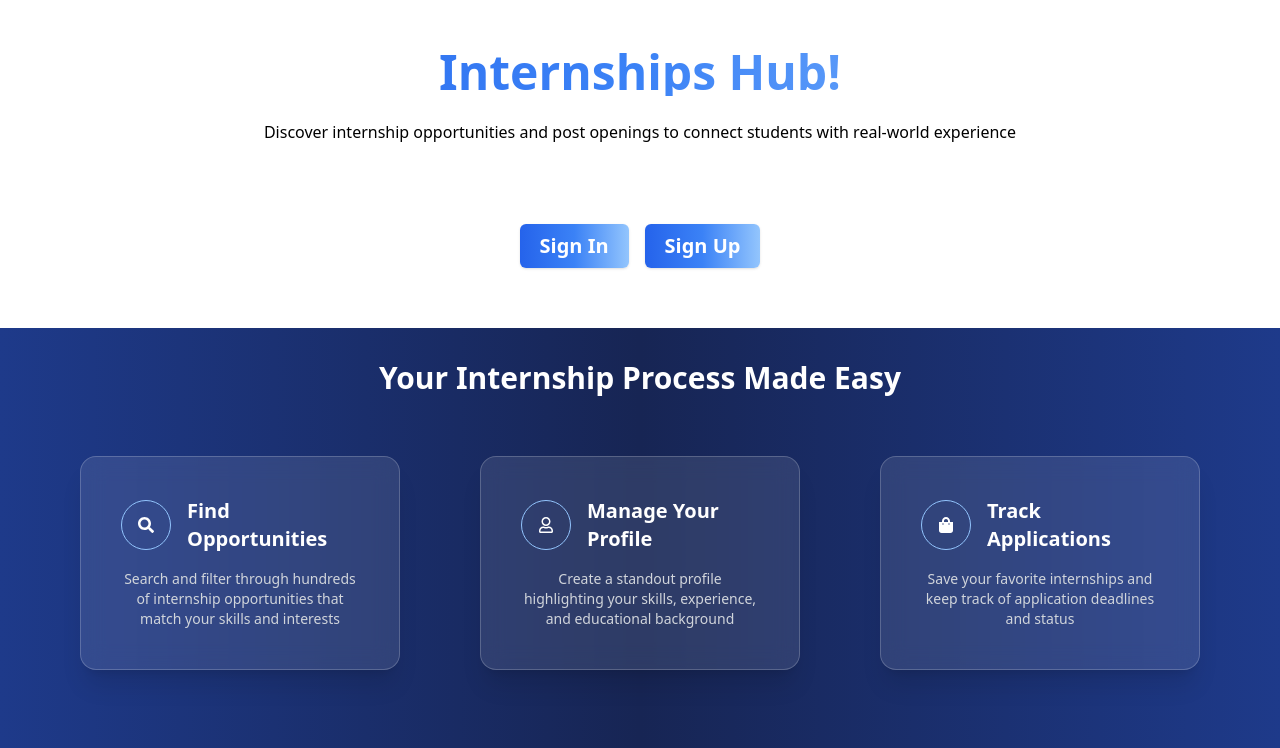
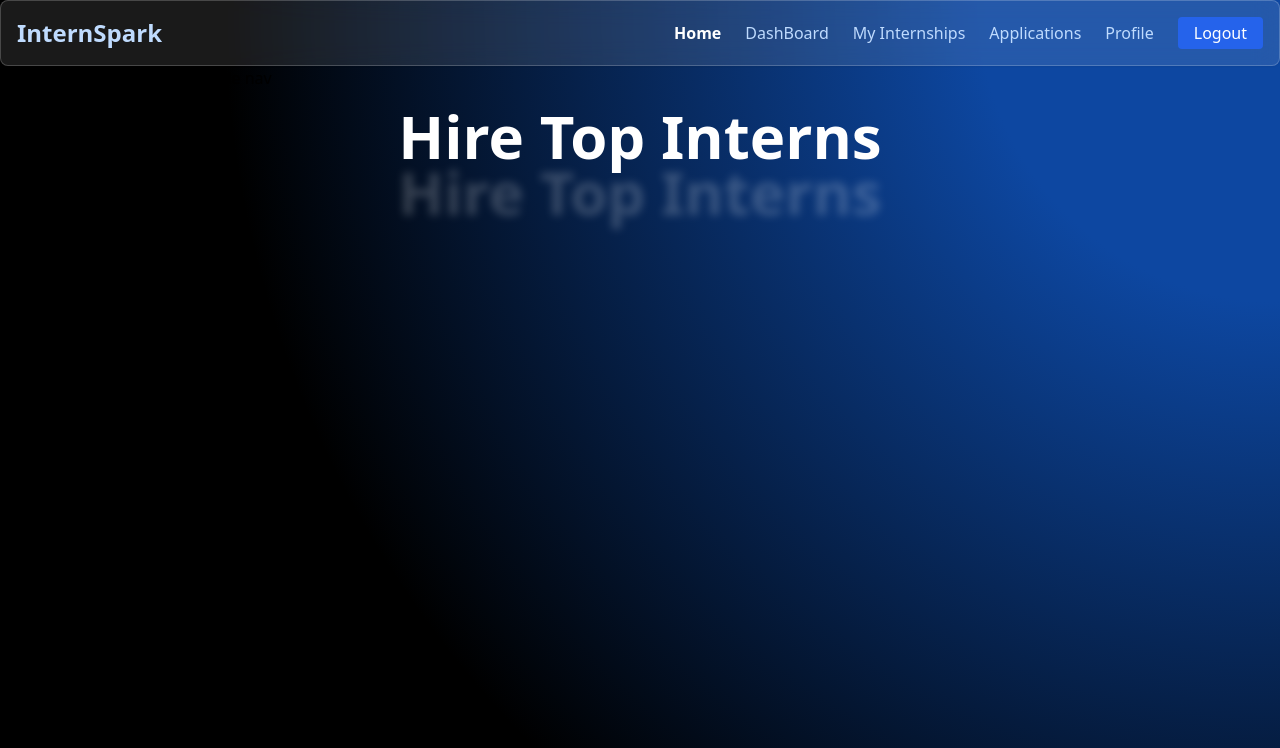
Before and after one commit to Kavisheak/InternSpark, a React (Vite) app: page / in a window 1280 px wide. Shown: the top 748 px of the page. Built offline with nearby package versions, Linux system fonts and the light colour scheme.

Commit message:
Compeletd up to company starting page

```diff
--- a/src/App.jsx
+++ b/src/App.jsx
@@ -1,4 +1,5 @@
 import AdvertismentPage from "./components/AdvertismentPage"
+import CompanyHome from "./components/Company/CompanyHome"
 
 
 function App() {
@@ -6,7 +7,8 @@ function App() {
 
   return (
     <>
-     <AdvertismentPage/>
+     {/* <AdvertismentPage/> */}
+     <CompanyHome/>
     </>
   )
 }
--- a/src/components/AdHero.jsx
+++ b/src/components/AdHero.jsx
@@ -1,21 +1,33 @@
 import React from 'react';
-import { cardContents1, cardContents2 } from '../constants/AdContents';
+import { cardContents1, cardContents2 } from '../constants/AllConstants';
+
 
 export const AdHero = () => {
   return (
-    <div className="w-full overflow-hidden bg-gradient-to-r from-blue-900 via-blue-950 to-blue-900">
+    <div
+      className="
+        min-h-screen
+        w-full
+        overflow-hidden
+        pt-16
+        bg-black
+        [background-image:radial-gradient(circle_at_top_right,_#0d47a1_20%,_transparent_70%)]
+        bg-no-repeat
+        bg-cover
+      "
+    >
       {/* Title */}
-      <h1 className="mt-8 text-3xl font-semibold text-center text-white">
+      <h1 className="mb-12 text-4xl font-bold text-center text-white">
         Your Internship Process Made Easy
       </h1>
 
       {/* Section for cardContents1 */}
-      <div className="flex justify-center p-8 mt-7">
-        <div className="grid grid-cols-1 gap-y-6 gap-x-20 sm:grid-cols-2 md:grid-cols-3">
+      <div className="flex justify-center px-6 mb-12">
+        <div className="grid grid-cols-1 gap-y-8 gap-x-16 sm:grid-cols-2 md:grid-cols-3">
           {cardContents1.map((card, index) => (
             <div
               key={index}
-              className="flex flex-col items-center p-10 transition-transform transform bg-white border border-white shadow-xl bg-opacity-10 backdrop-blur-md border-opacity-20 w-80 rounded-2xl hover:scale-105 hover:shadow-2xl"
+              className="flex flex-col items-center p-8 transition-transform transform border shadow-md bg-white/10 backdrop-blur-lg border-white/20 w-80 rounded-2xl hover:scale-105 hover:shadow-xl"
             >
               <div className="flex items-center mb-4">
                 <div className="flex items-center justify-center p-4 mr-4 text-white border border-blue-300 rounded-full">
@@ -30,12 +42,12 @@ export const AdHero = () => {
       </div>
 
       {/* Section for cardContents2 */}
-      <div className="flex justify-center p-8 mt-4 mb-10">
-        <div className="grid grid-cols-1 gap-y-6 gap-x-20 sm:grid-cols-2 md:grid-cols-3">
+      <div className="flex justify-center px-6 pb-16">
+        <div className="grid grid-cols-1 gap-y-8 gap-x-16 sm:grid-cols-2 md:grid-cols-3">
           {cardContents2.map((card, index) => (
             <div
               key={index}
-              className="flex flex-col items-center p-10 transition-transform transform bg-white border border-white shadow-xl bg-opacity-10 backdrop-blur-md border-opacity-20 w-80 rounded-2xl hover:scale-105 hover:shadow-2xl"
+              className="flex flex-col items-center p-8 transition-transform transform border shadow-md bg-white/10 backdrop-blur-lg border-white/20 w-80 rounded-2xl hover:scale-105 hover:shadow-xl"
             >
               <div className="flex items-center mb-4">
                 <div className="flex items-center justify-center p-4 mr-4 text-white border border-blue-300 rounded-full">
--- a/src/components/AdNavbar.jsx
+++ b/src/components/AdNavbar.jsx
@@ -2,9 +2,9 @@ import React from 'react';
 
 export const AdNavbar = () => {
   return (
-    <div className='mt-5 p-7 '>
-      <h1 className="text-5xl font-bold text-center text-transparent bg-gradient-to-r from-blue-600 via-blue-500 to-blue-300 bg-clip-text">
-         Internships Hub!
+    <div className='bg-gray-100 p-7'>
+      <h1 className="font-bold text-center text-transparent text-7xl bg-gradient-to-r from-blue-900 via-blue-700 to-blue-500 bg-clip-text">
+         Intern Spark
       </h1>
       <p className="pt-6 font-medium text-center text-black">
         Discover internship opportunities and post openings to connect students with real-world experience
--- /dev/null
+++ b/src/components/Bg.css
@@ -0,0 +1,7 @@
+
+.all-bg {
+  min-height: 100vh;
+  background: radial-gradient(circle at top right, #0d47a1 20%, transparent 70%), black;
+  background-repeat: no-repeat;
+  background-size: cover;
+}
--- /dev/null
+++ b/src/components/Company/CompanyHome.jsx
@@ -0,0 +1,104 @@
+import React, { useState } from 'react';
+import '../Bg.css';
+import { CompanynavItems } from '../../constants/AllConstants';
+import Home from './Home';
+
+const CompanyHome = () => {
+  const [menuOpen, setMenuOpen] = useState(false);
+  const [activeLink, setActiveLink] = useState('Home'); // "Home" is active in default for both
+  const [activePage, setActivePage]= useState('Home');
+
+  const handleLinkClick = (link) => {
+    setActiveLink(link);
+    setActivePage(link);
+  };
+
+  const linkClass = (link) =>
+    activeLink === link
+      ? 'text-white font-semibold'
+      : 'text-blue-200 hover:text-white';
+
+  const renderPage=(link) =>{
+    switch (link) {
+
+    case 'DashBoard':
+      return <div className="mt-6 text-white">DashBoard</div>;
+    case 'My Internships':
+      return <div className="mt-6 text-white">My internships</div>;
+    case 'Applications':
+      return <div className="mt-6 text-white">Applications</div>;
+    case 'Profile':
+      return <div className="mt-6 text-white">Profile</div>;
+    default:
+      return <Home/>;
+  }
+  }
+
+  return (
+    <div className="all-bg">
+      <div className="font-sans">
+        {/* Navbar */}
+        <header
+          className="flex items-center justify-between p-4 border rounded-lg shadow-sm bg-white/10 backdrop-blur-md border-white/20"
+        >
+          <span className="text-2xl font-bold text-blue-200">InternSpark</span>
+
+          {/* Mobile Menu Button */}
+          <button
+            className="font-semibold text-blue-200 md:hidden"
+            onClick={() => setMenuOpen(!menuOpen)}
+          >
+            {menuOpen ? '✖' : '☰'}
+          </button>
+
+          {/* Desktop Nav */}
+          <nav className="items-center hidden space-x-6 md:flex">
+            {CompanynavItems.map((item) => (
+              <a
+                key={item}
+                href="#"
+                className={linkClass(item)}
+                onClick={(e) => {
+                  e.preventDefault();
+                  handleLinkClick(item);
+                }}
+              >
+                {item}
+              </a>
+            ))}
+            <button className="px-4 py-1 text-white bg-blue-600 rounded hover:bg-blue-700">Logout</button>
+          </nav>
+        </header>
+
+        {/* Mobile Nav */}
+        {menuOpen && (
+          <div
+            className="flex flex-col px-4 py-2 space-y-2 border rounded-b-lg shadow-sm md:hidden bg-white/10 backdrop-blur-md border-white/20"
+          >
+            {CompanynavItems.map((item) => (
+              <a
+                key={item}
+                href="#"
+                className={linkClass(item)}
+                onClick={(e) => {
+                  e.preventDefault();
+                  handleLinkClick(item);
+                }}
+              >
+                {item}
+              </a>
+            ))}
+            <button className="px-4 py-1 text-white bg-blue-600 rounded hover:bg-blue-700">Logout</button>
+          </div>
+        )}
+      </div>
+      // 2. Inside return, below mobile nav
+      <div className="p-4">
+        {renderPage(activePage)}
+      </div>
+
+    </div>
+  );
+};
+
+export default CompanyHome;
--- /dev/null
+++ b/src/components/Company/Home.jsx
@@ -0,0 +1,24 @@
+import React from 'react'
+
+const Home = () => {
+  return (
+    <div>
+        {/* Title */}
+        <div className="relative flex flex-col items-center w-full">
+            <h1 className="text-6xl font-bold text-center text-white">
+                Hire Top Interns
+            </h1>
+            {/* For title shadow */}
+            <h1 className="-mt-1 text-6xl font-bold text-center text-white transform pointer-events-none opacity-20 blur-sm rotate-x-12">
+                Hire Top Interns
+            </h1>
+        </div>
+
+
+
+
+    </div>
+  )
+}
+
+export default Home
--- a/src/constants/AdContents.jsx
+++ b/src/constants/AllConstants.jsx
@@ -14,3 +14,15 @@ export const cardContents1 = [
     { title: "Browse Candidate Profiles", content: "Search and filter through student profiles to find candidates with the skills, interests, and backgrounds that align with your openings", icon: <RiUserSearchLine /> },
     { title: "Promote Your Brand", content: "Showcase your company culture, values, and opportunities to attract motivated students who align with your mission", icon: <IoMegaphone /> },
   ];
+
+
+
+
+  // Company Navbar
+   export const CompanynavItems = [
+    'Home',
+    'DashBoard',
+    'My Internships',
+    'Applications',
+    'Profile'
+  ];
```
